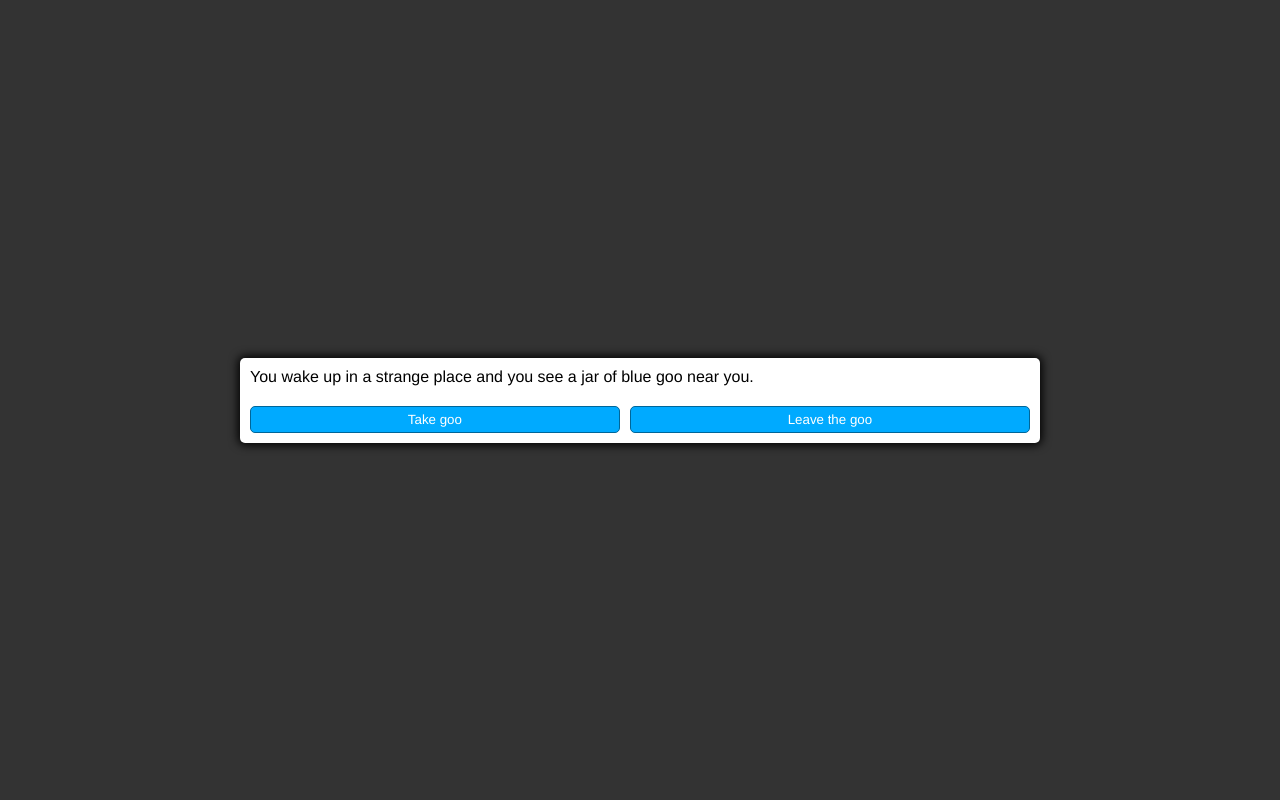
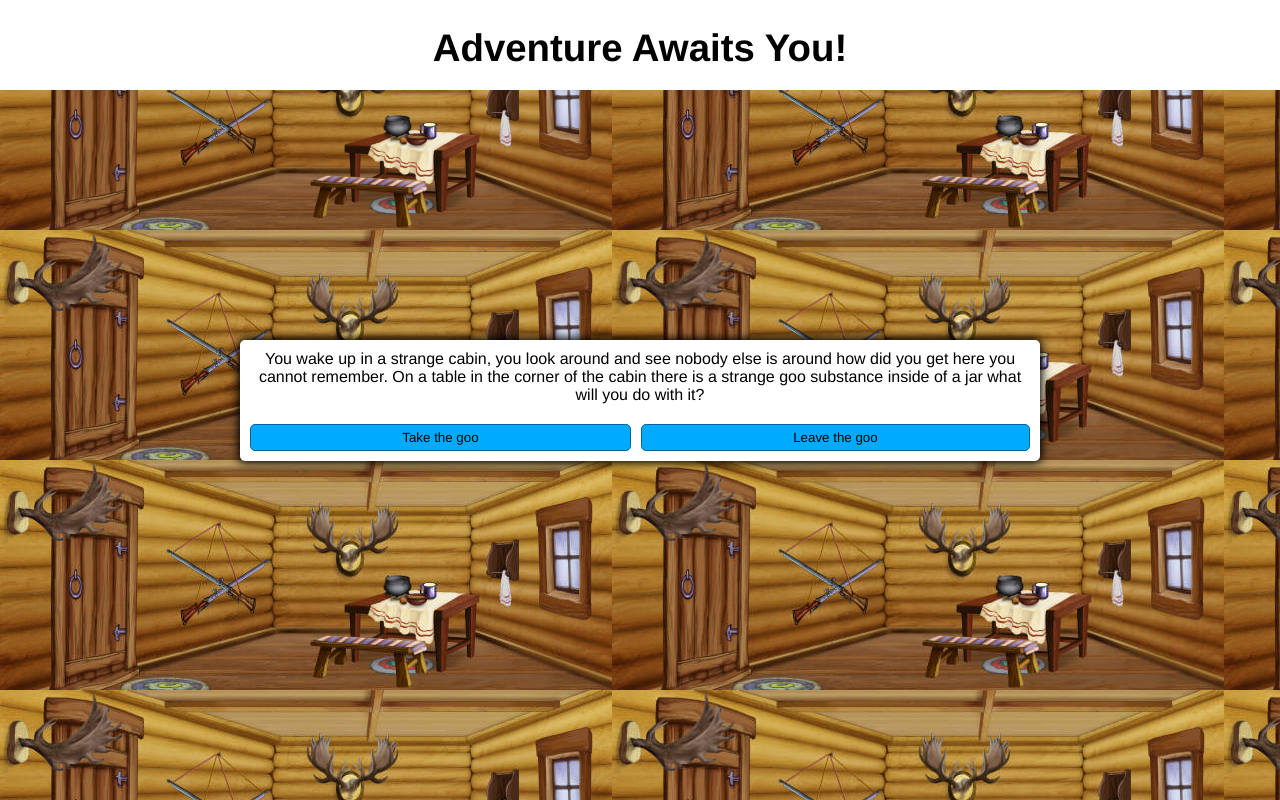
Before and after one commit to CalumRiot/Adventure-Game-JS, a plain HTML site: page index.html in a window 1280 px wide. Drawn offline with Linux system fonts and the light colour scheme.

Commit message:
add more textnode options, add backgrounds to choices, add css style for header bar

```diff
--- a/assets/css/style.css
+++ b/assets/css/style.css
@@ -1,6 +1,17 @@
 *, *::before, *::after {
     box-sizing: border-box;
     font-family: 'Franklin Gothic Medium', 'Arial Narrow', Arial, sans-serif;
+}
+
+.header {
+    background-color: white;
+    position: fixed;
+    top: 0;
+    left: 0;
+    right: 0;
+    height: 90px;
+    text-align: center;
+    font-size: larger;
 }
 
 body {
@@ -21,6 +32,7 @@ body {
     padding: 10px;
     border-radius: 5px;
     box-shadow: 0 0 10px 2px;
+    text-align: center;
 }
 
 .btn-grid {
@@ -35,7 +47,7 @@ body {
     border: 1px solid hsl(200, 100%, 30%);
     border-radius: 5px;
     padding: 5px 10px;
-    color: white;
+    color:black;
     outline: none;
 }
 
--- a/assets/js/script.js
+++ b/assets/js/script.js
@@ -2,6 +2,8 @@ const textElement = document.getElementById('text')
 const optionButtonsElement = document.getElementById('option-buttons')
 
 let state = {}
+
+let bgImage = document.getElementById('game-bg')
 
 function startGame() {
     state = {}
@@ -10,7 +12,8 @@ function startGame() {
 
 function showTextNode(textNodeIndex) {
     const textNode = textNodes.find(textNode => textNode.id === textNodeIndex)
-    textElement.innerText = textNode.text
+    textElement.innerText = textNode.text;
+    bgImage.style.backgroundImage = textNode.background;
     while (optionButtonsElement.firstChild) {
         optionButtonsElement.removeChild(optionButtonsElement.firstChild)
     }
@@ -42,10 +45,11 @@ function selectOption(option) {
 const textNodes = [
     {
         id: 1,
-        text: 'You wake up in a strange place and you see a jar of blue goo near you.',
+        background: "url('assets/images/cabin1.jpg')",
+        text: 'You wake up in a strange cabin, you look around and see nobody else is around how did you get here you cannot remember. On a table in the corner of the cabin there is a strange goo substance inside of a jar what will you do with it?',
         options: [
             {
-                text: 'Take goo',
+                text: 'Take the goo',
                 setState: { blueGoo: true},
                 nextText: 2
             },
@@ -57,7 +61,8 @@ const textNodes = [
     },
     {
         id: 2,
-        text: 'You venture forth in search of answers to where you are when you come across a merchant.',
+        background: "url('assets/images/forest2.jpg')",
+        text: 'You venture forth in search of answers. Upon leaving the cabin you follow a small dirt trail through a spooky looking forest you continue walking as fast as your legs will carry you. Once out of the forest you come across a small tent with an oddly looking merchant inside. "Tell me weary traveller have you any goods to trade?"',
         options: [
             {
                 text: 'Trade the goo for a sword',
@@ -72,14 +77,21 @@ const textNodes = [
                 nextText: 3
             },
             {
-                text: 'Ignore the merchant',
+                text: 'Sell the goo',
+                requiredState: (currentState) => currentState.blueGoo,
+                setState: { blueGoo: false, gold: true },
                 nextText: 3
+            },
+            {
+              text: 'Ignore the merchant',
+              nextText: 3
             }
         ]
     },
     {
         id: 3,
-        text: 'After leaving the merchant you start to feel tired and stumble upon a small town next to a dangerous looking castle.',
+        background: "url('assets/images/crossroads3.jpg')",
+        text: 'After leaving the merchant you continue walking it takes many hours before you stumble upon a crossroads. You feel yourself becoming tired from all of the walking and you know you need to find someplace to rest. To the left you see a town off in the distance, to the right there is a large Castle at the top of a steep hill and located just by the crossroads is an old rundown stables. Where will you go?',
         options: [
             {
                 text: 'Explore the Castle',
@@ -97,7 +109,7 @@ const textNodes = [
     },
     {
         id: 4,
-        text: 'You are so tired that you fall asleep while exploring the castle and are killed by some terrible monster in your sleep.',
+        text: 'You finally reach the top of the hill. Once inside the Castle you quickly find a place to sleep. However unbeknownst to you the Castle contains a terrible monster you are killed in your sleep and your journey has ended.',
         options: [
             {
                 text: 'Restart',
@@ -107,27 +119,37 @@ const textNodes = [
     },
     {
         id: 5,
-        text: 'Without any money to buy a room you break into the nearest inn and fall asleep. After a few hours of sleep the owner of the inn finds you and has the town guard lock you in a cell.',
+        text: 'You reach the town and find a inn, however it costs gold to stay the night what will you do?',
         options: [
           {
-            text: 'Restart',
-            nextText: -1
+            text: 'Sneak inside the inn',
+            nextText: 12
+          },
+          {
+            text: 'Pay the fee and stay the night',
+            requiredState: (currentState) => currentState.gold,
+            setState: { gold: false, silver: true },
+            nextText: 13
           }
         ]
       },
       {
         id: 6,
-        text: 'You wake up well rested and full of energy ready to explore the nearby castle.',
+        text: 'The hay inside the stables provided an oddly comfortable place for you to sleep. You look to the Castle at the top of the hill and decide it might be worth exploring, but there is also that nearby town. Where should you go?',
         options: [
           {
             text: 'Explore the castle',
             nextText: 7
+          },
+          {
+            text: 'Explore the town',
+            nextText: 14
           }
         ]
       },
       {
         id: 7,
-        text: 'While exploring the castle you come across a horrible monster in your path.',
+        text: 'You reach the top of the hill and enter the courtyard of the Castle. You think to yourself that the Castle must have some hidden treasures left inside so you decide to explore further. While exploring the castle you come across a horrible monster in your path.',
         options: [
           {
             text: 'Try to run',
@@ -152,7 +174,7 @@ const textNodes = [
       },
       {
         id: 8,
-        text: 'Your attempts to run are in vain and the monster easily catches.',
+        text: 'You attempt to run away from the Monster but he is much faster than you anticipated. You try to escape down a narrow corridor but it is a dead end. The monster catches you. You scream in pain and watch on with horror as he devours your arms and legs like there chicken wings. Your journey has ended.',
         options: [
           {
             text: 'Restart',
@@ -162,7 +184,7 @@ const textNodes = [
       },
       {
         id: 9,
-        text: 'You foolishly thought this monster could be slain with a single sword.',
+        text: 'You unsheathe your sword and charge at the monster. As you attempt your first swing he grabs you and throws you against the walls breaking your bones, leaving you helpless and paralysed. You watch on in horror as he menacingly walks towards you and quickly devours you. Your journey has ended.',
         options: [
           {
             text: 'Restart',
@@ -172,7 +194,7 @@ const textNodes = [
       },
       {
         id: 10,
-        text: 'The monster laughed as you hid behind your shield and ate you.',
+        text: 'As the monster charges you take protecting behind your shield however it is no use the monster flings you and the shield across the room like a play toy. Upon hitting the wall you realise that your legs are broken and you are unable to move. You watch on in horror as he menacingly walks towards you and quickly devours you. Your journey has ended.',
         options: [
           {
             text: 'Restart',
@@ -182,14 +204,88 @@ const textNodes = [
       },
       {
         id: 11,
-        text: 'You threw your jar of goo at the monster and it exploded. After the dust settled you saw the monster was destroyed. Seeing your victory you decide to claim this castle as your and live out the rest of your days there.',
+        text: 'You threw your jar of goo at the monster to your astonishment the goo begins to dissolve the monster like an acid. After the dust settled you see that the monster has been destroyed. Seeing your victory you decide to claim this castle as your and live out the rest of your days there.',
         options: [
           {
-            text: 'Congratulations. Play Again.',
+            text: 'Congratulations, You Win! Play Again?',
             nextText: -1
           }
         ]
-      }
+      },
+      {
+        id: 12,
+        text: 'You sneak inside the inn but the innkeeper finds you during the night and alerts the town guard. You are brought to court and hanged for theft. Your journey has ended.',
+        options: [
+          {
+            text: 'Restart',
+            nextText: -1
+          }
+        ]
+      },
+      {
+        id: 13,
+        text: 'You awake the next morning feeling fully refreshed, you spent all your gold on the room for the night but you still have some silver left over. You leave the inn and think to yourself you should explore the town but you also remember the castle that you saw the day before. What will you do?',
+        options: [
+          {
+            text: 'Explore the castle',
+            nextText: 7
+          },
+          {
+            text: 'Explore the town',
+            nextText: 14
+          }
+        ]
+      },
+      {
+        id: 14,
+        text: "You arrive at a fountain located in the center of the town. The town for the most part is very well kept besides the old drunk rambling to himself by the fountain. The town is filled with various stalls, guilds and craftmasters. There is so much to choose from that you don't know where to start. ",
+        options: [
+          {
+            text: 'Browse about the stalls',
+            nextText: 15
+          },
+          {
+            text: 'Explore the guild halls',
+            nextText: 16
+          },
+          {
+            text: 'Browse the wares of the Craftmasters',
+            nextText: 17
+          },
+          {
+            text: 'Talk to the old guy laying down by the fountain',
+            nextText: 18
+          },
+        ]
+      },
+      {
+        id: 15,
+        text: "You look around the stalls and browse the various goods but find nothing of interest.",
+        options: [
+          {
+            text: 'Go back to the fountain',
+            nextText: 14
+          }
+        ]
+      },
+      {
+        id: 16,
+        text: "You venture into the hall of guilds you find many guilds but dominant three appear to be the sword guild, the shield guild and the archers guild. Which guild will you visit?",
+        options: [
+          {
+            text: 'The Sword Guild',
+            nextText: 17
+          },
+          {
+            text: 'The Shield Guild',
+            nextText: 18
+          },
+          {
+            text: 'The Archers Guild',
+            nextText: 19
+          },
+        ]
+      },
 
 
 ]
--- a/index.html
+++ b/index.html
@@ -7,7 +7,11 @@
     <link href="assets/css/style.css" rel="stylesheet">
     <title>Document</title>
 </head>
-<body>
+<body id="game-bg">
+    <div class="header">
+        <h1>Adventure Awaits You!</h1>
+    </div>
+
     <div class="container">
 
         <div id="text">Text</div>
```
Also changed, not shown: assets/images/cabin1.jpg (added), assets/images/crossroads3.jpg (added), assets/images/forest2.jpg (added).
